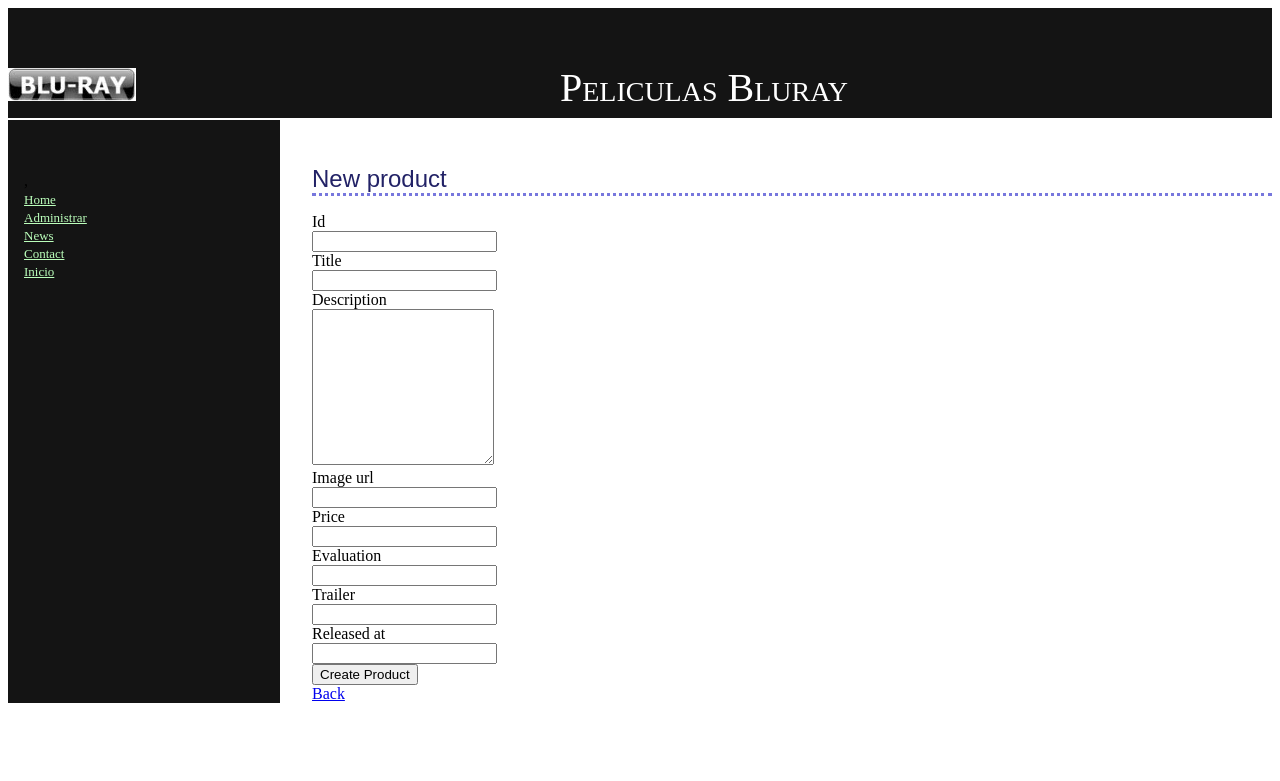
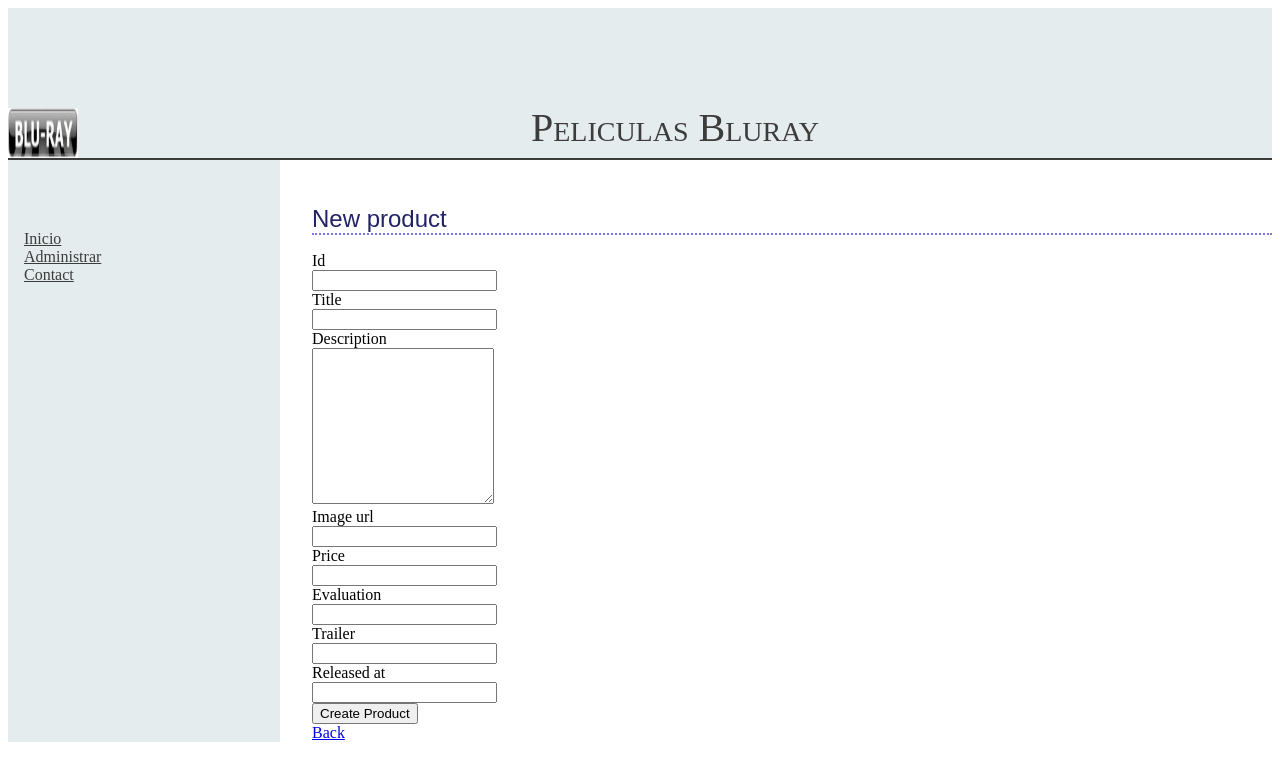
Before and after one commit to dojesys/pidabluray, a Rails app: page /products/new in a window 1280 px wide. Shown: the top 781 px of the page. Run offline with Rails 7, Linux system fonts and the light colour scheme; parts of the project's set-up code (start-up, migrations or seed data) failed here and were passed over.

Commit message:
mejora stylessheet para heroku first time

```diff
--- a/app/assets/stylesheets/pidabluray.css
+++ b/app/assets/stylesheets/pidabluray.css
@@ -13,7 +13,7 @@
 #store h1 {
         font:  150% sans-serif;
         color: #226;
-        border-bottom: 3px dotted #77d;
+        border-bottom: 2px dotted #77d;
 }
 
 /* Styles for products/index */
@@ -68,28 +68,30 @@
 /* Styles for main page */
 
 #banner {
-  background: #141414;
-  padding-top: 60px;
+  background: #E5ECEE;
+  padding-top: 100px;
   padding-bottom: 10px;
   border-bottom: 2px solid;
   font: small-caps 40px/40px "Times New Roman", serif;
-  color: #fff;
+  color: #3C3C3B;
   text-align: center;
 }
 
 #banner img {
   float: left;
+  width: 70px;
+  height:50px;
 }
 
 #columns {
-  background: #141414;
+  background: #E5ECEE;
 }
 
 #main {
   margin-left: 17em;
   padding-top: 4ex;
   padding-left: 2em;
-  background: white;
+  background: White;
 }
 
 #side {
@@ -98,13 +100,14 @@
   padding-left: 1em;
   padding-bottom: 1em;
   width: 16em;
-  background: #141414;
+  background: #E5ECEE;
 }
 
 #side a {
-  color: #bfb;
-  font-size: small;
+  color: #3C3C3B;
+  font-size: 100%;
 }
+
 /* END:mainlayout */
 
 /* An entry in the store catalog */
@@ -174,3 +177,8 @@
   font-weight: bold;
   margin-right: 2em;
 }
+#store .entry  .category {
+  color: #44a;
+  font-weight: bold;
+  margin-right: 2em;
+}
--- a/app/views/layouts/application.html.erb
+++ b/app/views/layouts/application.html.erb
@@ -15,13 +15,11 @@
     <div id="columns" >
     <div id="side" >
       <a ><%= @date %></a><br />
-      <br />, <br />
-      <a href="http://0.0.0.0:3000/" >Home</a><br />
-      <a href="http://0.0.0.0:3000/products" >Administrar</a><br />
-      <a href="http://www..../news" >News</a><br />
+      <br /> <br />
+
+      <a <%= link_to "Inicio", store_index_path %></a><br />
+      <a <%= link_to "Administrar", products_path %></a><br />
       <a href="http://www..../contact" >Contact</a><br />
-      <a <%= link_to "Inicio", store_index_path %></a><br />
-
 
     </div>
     <div id="main" >
```
Also changed, not shown: Gemfile, Gemfile.lock, Procfile (added).
